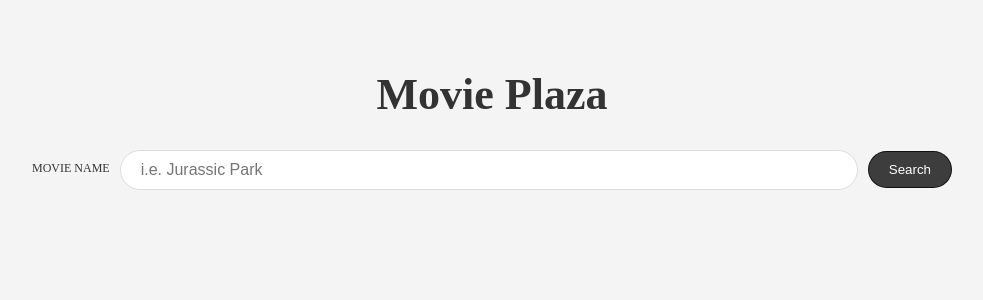
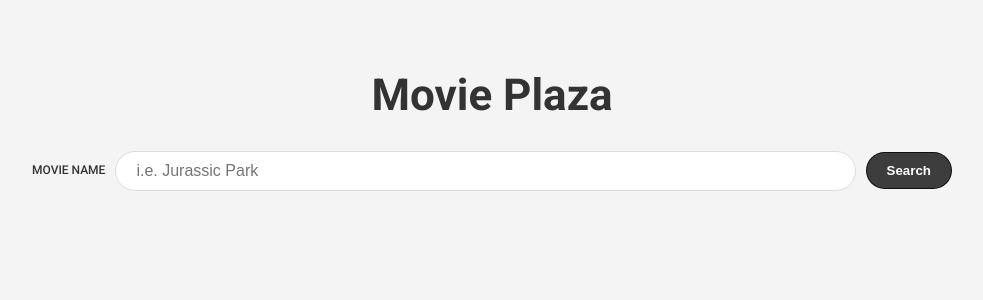
Before and after one commit to ioulungTsai/movie-plaza, a React (Create React App) app: page / in a window 1280 px wide. Shown: the top 300 px of the page, without its empty margins (148-1131 px from the left). Built offline with nearby package versions, Linux system fonts and the light colour scheme.

Commit message:
add fonts

```diff
--- a/public/index.html
+++ b/public/index.html
@@ -3,6 +3,9 @@
   <head>
     <meta charset="utf-8" />
     <link rel="icon" href="%PUBLIC_URL%/favicon.ico" />
+    <link rel="preconnect" href="https://fonts.googleapis.com">
+    <link rel="preconnect" href="https://fonts.gstatic.com" crossorigin>
+    <link href="https://fonts.googleapis.com/css2?family=Poppins:wght@400;500;600&family=Roboto:wght@500;700;900&display=swap" rel="stylesheet">
     <meta name="viewport" content="width=device-width, initial-scale=1" />
     <meta name="theme-color" content="#000000" />
     <meta
--- a/src/index.css
+++ b/src/index.css
@@ -1,4 +1,5 @@
 html {
+  font-family: Roboto, Arial, Helvetica, sans-serif;
   font-size: 10px;
 }
 
@@ -58,6 +59,7 @@
   border: 1px solid rgba(0,0,0,0.75);
   border-radius: 20px;
   font: 1.4rem;
+  font-weight: 700;
   cursor: pointer;
   transition: background-color 250ms;
 }
```
